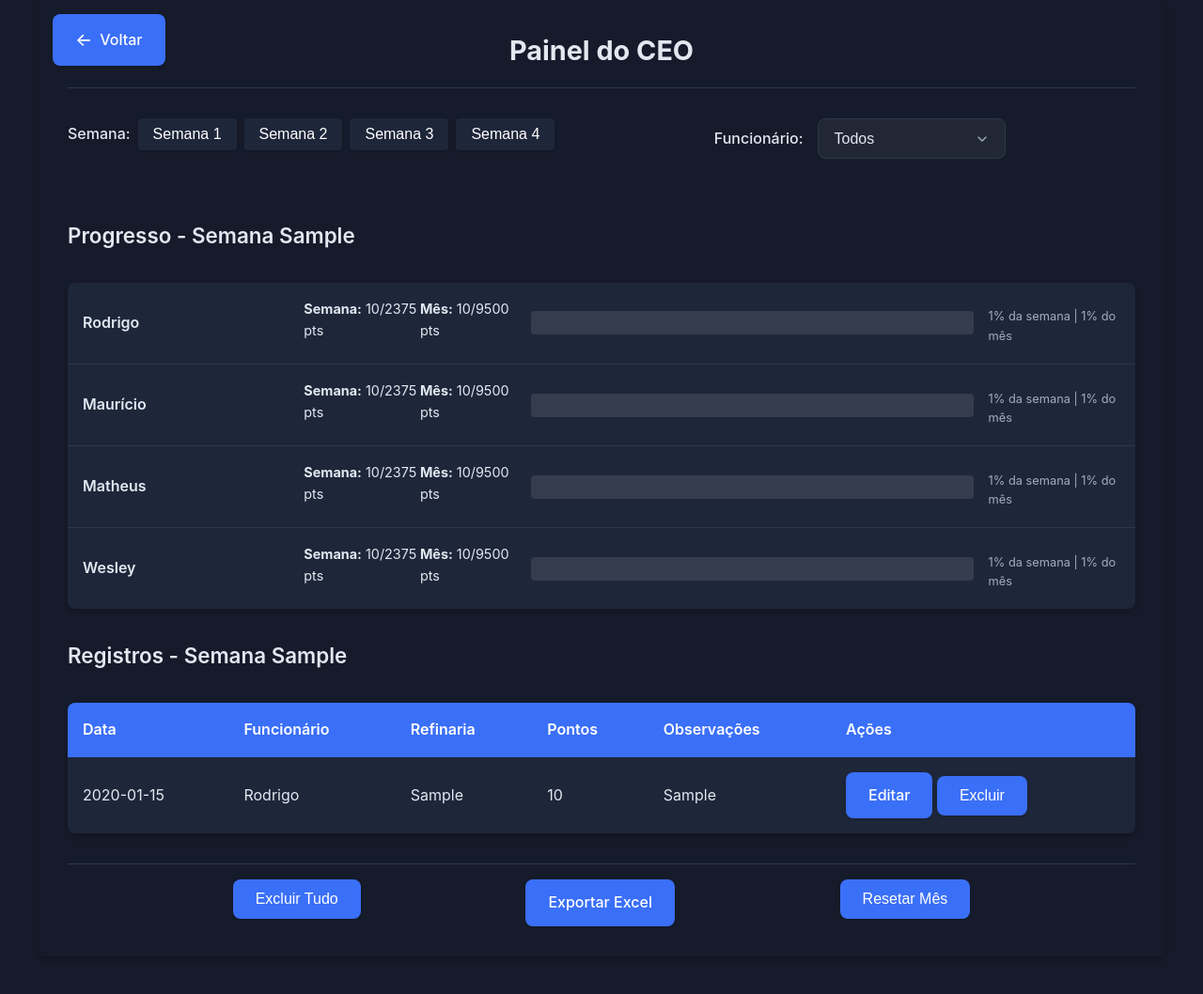
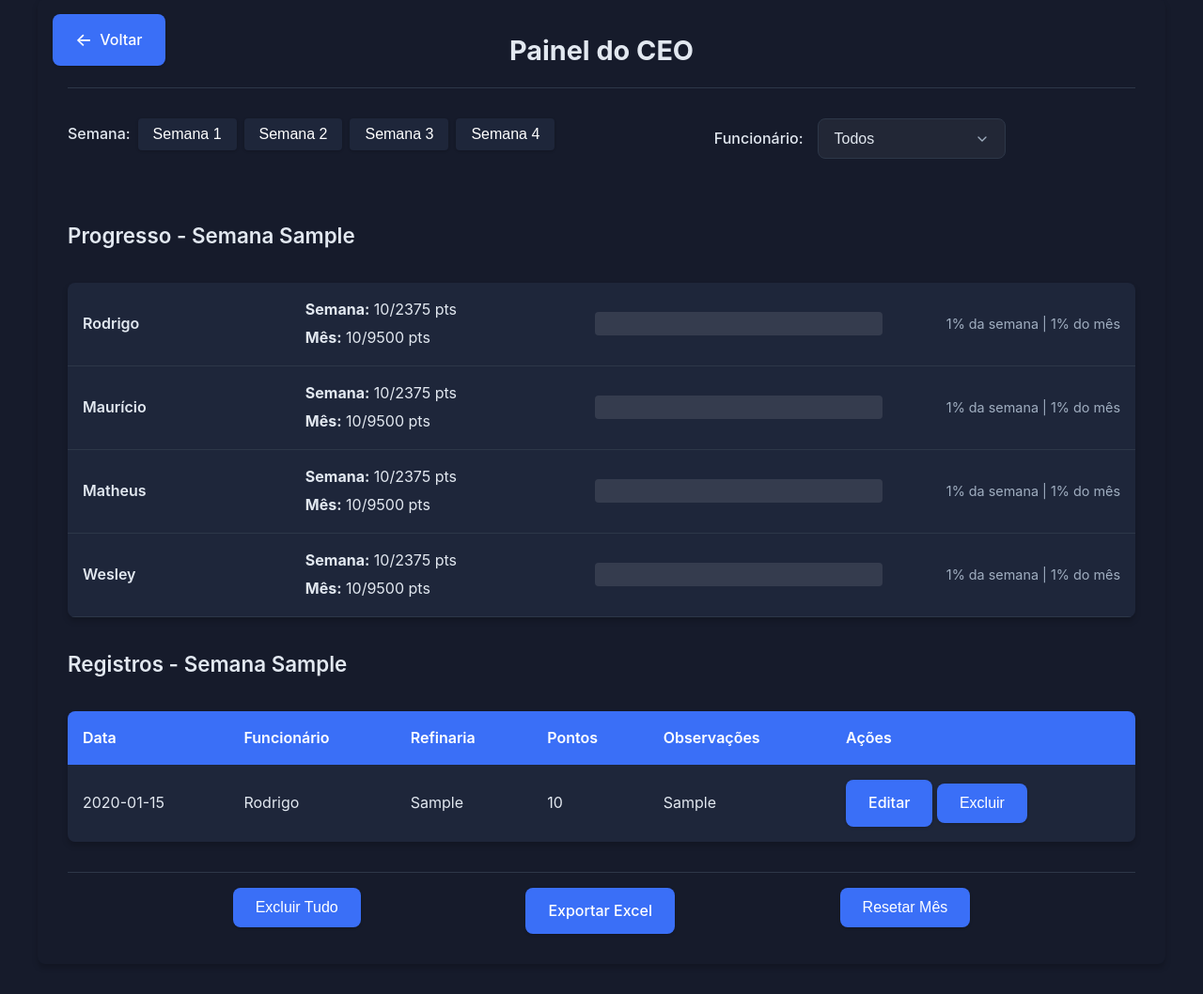
Before and after one commit to BernardoDev0/tentandocss, a Flask app: template templates/ceo_dashboard.html in a window 1280 px wide. Shown: the part 33-1091 px from the top of the page at 94% size. Before the commit the page ends 1019 px from the top, so only its background shows below. Run offline with Flask 3, Linux system fonts and the light colour scheme; tables that the repository leaves empty hold one stand-in row (values such as "Sample post"); the template is opened without the code that fills it: values that come from a table or form of the project are taken from there, most other values are stand-ins (such as "Sample title", 1, 10 or a date in 2020).

Commit message:
Quase tudo ok

```diff
--- a/app.py
+++ b/app.py
@@ -337,16 +337,20 @@
 @app.route('/delete_entry/<int:entry_id>', methods=['POST'])
 def delete_entry(entry_id):
     """Exclusão de registro"""
-    if 'role' not in session or session['role'] != 'employee':
+    if 'role' not in session or session['role'] != 'ceo':  # Alterado de 'employee' para 'ceo'
+        flash('Acesso não autorizado', 'error')
         return redirect(url_for('index'))
 
-    entry = Entry.query.get_or_404(entry_id)
-    if entry.employee_id == session['employee_id']:
+    try:
+        entry = Entry.query.get_or_404(entry_id)
         db.session.delete(entry)
         db.session.commit()
         flash('Registro excluído com sucesso!', 'success')
+    except Exception as e:
+        db.session.rollback()
+        flash(f'Erro ao excluir registro: {str(e)}', 'error')
 
-    return redirect(url_for('employee_dashboard'))
+    return redirect(url_for('ceo_dashboard'))  # Redireciona de volta para o dashboard do CEO
 
 @app.route('/ceo_dashboard')
 def ceo_dashboard():
@@ -391,11 +395,12 @@
 
         # Progresso da semana selecionada
         current_week_points = weekly_points[int(selected_week)-1]
-        weekly_percentage = (current_week_points / weekly_goal) * 100
-        monthly_percentage = (monthly_total / monthly_goal) * 100
+        weekly_percentage = min((current_week_points / weekly_goal) * 100, 100)
+        monthly_percentage = min((monthly_total / monthly_goal) * 100, 100)
 
         # Status de cor
-        status_color = "progress-green" if weekly_percentage >= 100 else "progress-orange" if weekly_percentage >= 90 else "progress-red"
+        status_color = "green" if weekly_percentage >= 100 else "orange" if weekly_percentage >= 50 else "red"
+
 
         employee_totals[employee.id] = {
             'weekly_points': weekly_points,
--- a/static/styles.css
+++ b/static/styles.css
@@ -421,6 +421,7 @@
   }
 }
 /* Progress Bar Styles */
+/* Progress Bar Styles - Versão Corrigida */
 .progress-container {
   margin: 2rem 0;
   border-radius: var(--radius);
@@ -434,19 +435,25 @@
   padding: 1rem;
   background-color: var(--table-row-bg);
   border-bottom: 1px solid var(--border-color);
-}
-
-.employee-progress:last-child {
-  border-bottom: none;
+  gap: 1rem; /* Espaço entre elementos */
 }
 
 .employee-name {
-  width: 25%;
+  width: 20%;
+  min-width: 120px;
   font-weight: 600;
 }
 
+.progress-info {
+  width: 25%;
+  min-width: 200px;
+  display: flex;
+  flex-direction: column;
+  gap: 0.3rem;
+}
+
 .progress-bar-container {
-  width: 50%;
+  flex-grow: 1;
   height: 25px;
   background-color: rgba(255, 255, 255, 0.1);
   border-radius: var(--radius-sm);
@@ -455,20 +462,22 @@
 }
 
 .progress-bar {
-  min-height: 100%;
-  display: block;
+  height: 100%;
+  min-width: 2%;
+  transition: width 0.3s ease;
 }
 
-.progress-green {
-  background-color: var(--success-color) !important;
-}
+/* Cores Únicas (sem duplicação) */
+.progress-green { background-color: var(--success-color); }
+.progress-orange { background-color: var(--warning-color); }
+.progress-red { background-color: var(--danger-color); }
 
-.progress-orange {
-  background-color: var(--warning-color) !important;
-}
-
-.progress-red {
-  background-color: var(--danger-color) !important;
+.progress-percentage {
+  width: 20%;
+  min-width: 150px;
+  text-align: right;
+  font-size: 0.9rem;
+  color: var(--text-light);
 }
 
 .progress-text {
@@ -534,19 +543,6 @@
   font-weight: bold;
 }
 
-/* Progresso */
-.progress-info {
-  display: flex;
-  justify-content: space-between;
-  margin-bottom: 0.5rem;
-  font-size: 0.9rem;
-}
-
-.progress-percentage {
-  margin-top: 0.5rem;
-  font-size: 0.8rem;
-  color: var(--text-light);
-}
 
 /* Ações */
 .actions {
--- a/templates/ceo_dashboard.html
+++ b/templates/ceo_dashboard.html
@@ -128,7 +128,6 @@
             </a>
 
             <!-- Botão Resetar Mês -->
-            <!-- Botão Resetar Mês -->
             <form id="resetForm" method="POST" action="{{ url_for('reset_month') }}">
                 <button type="button" onclick="confirmAction('reset', 'Isso irá marcar o início de um novo mês mantendo todos os dados. Continuar?')" class="btn warning">
                     Resetar Mês
```
